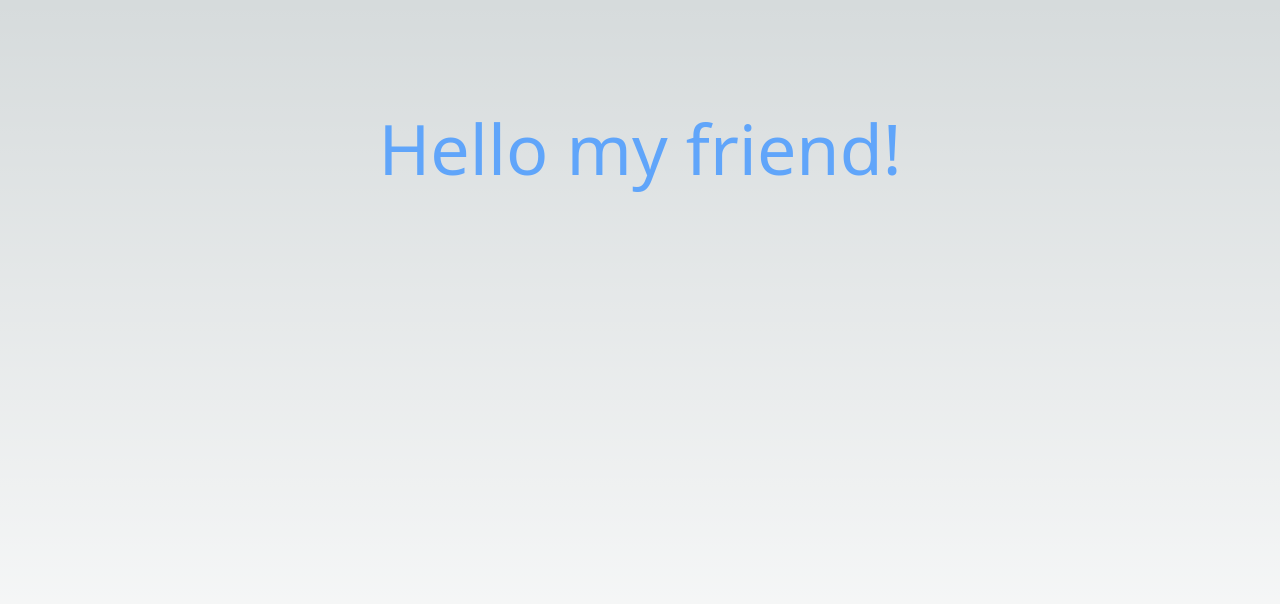
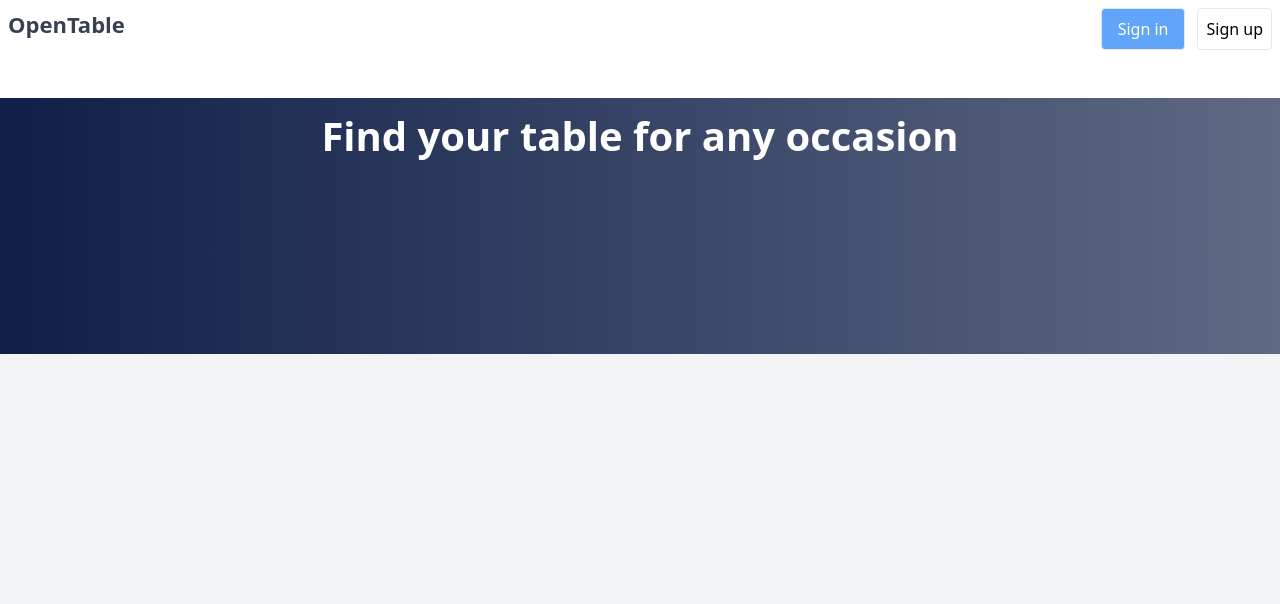
Before and after one commit to akmalrizaev/opentablenextjs, a Next.js app: page / in a window 1280 px wide. Shown: the top 604 px of the page. Built offline with nearby package versions, Linux system fonts and the light colour scheme.

Commit message:
The Nav and Header

```diff
--- a/app/page.tsx
+++ b/app/page.tsx
@@ -6,8 +6,36 @@ const inter = Inter({ subsets: ['latin'] });
 
 export default function Home() {
   return (
-    <main className={styles.main}>
-      <h1 className="text-blue-400 text-7xl">Hello my friend!</h1>
+    <main className="bg-gray-100 min-h-screen w-screen">
+      <main className="max-w-screen-2xl m-auto bg-white">
+        {/* NAVBAR */}
+        <nav className="bg-white p-2 flex justify-between">
+          <a href="" className="font-bold text-gray-700 text-2xl">
+            OpenTable
+          </a>
+          <div>
+            <div className="flex">
+              <button className="bg-blue-400 text-white border p-1 px-4 rounded mr-3">
+                Sign in
+              </button>
+              <button className="border p-2 rounded">Sign up</button>
+            </div>
+          </div>
+        </nav>
+
+        {/* NAVBAR */}
+        <main>
+          {/* HEADER */}
+          <div className="h-64 bg-gradient-to-r from-[#0f1f47] to-[#5f6984]">
+            <div className="text-center mt-10">
+              <h1 className="text-white text-5xl font-bold mb-2 p-2">
+                Find your table for any occasion
+              </h1>
+            </div>
+          </div>
+          {/* HEADER */}
+        </main>
+      </main>
     </main>
   );
 }
```
